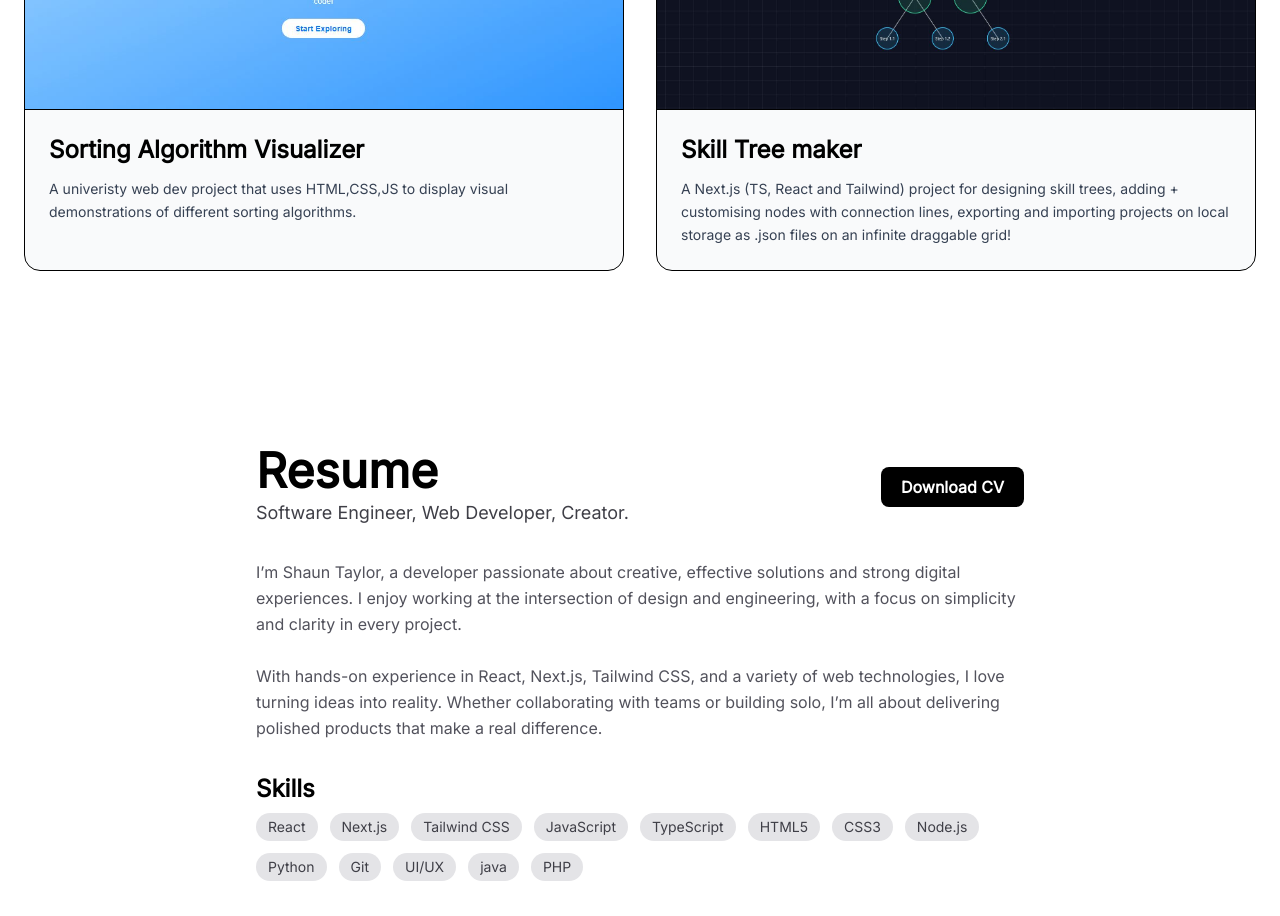
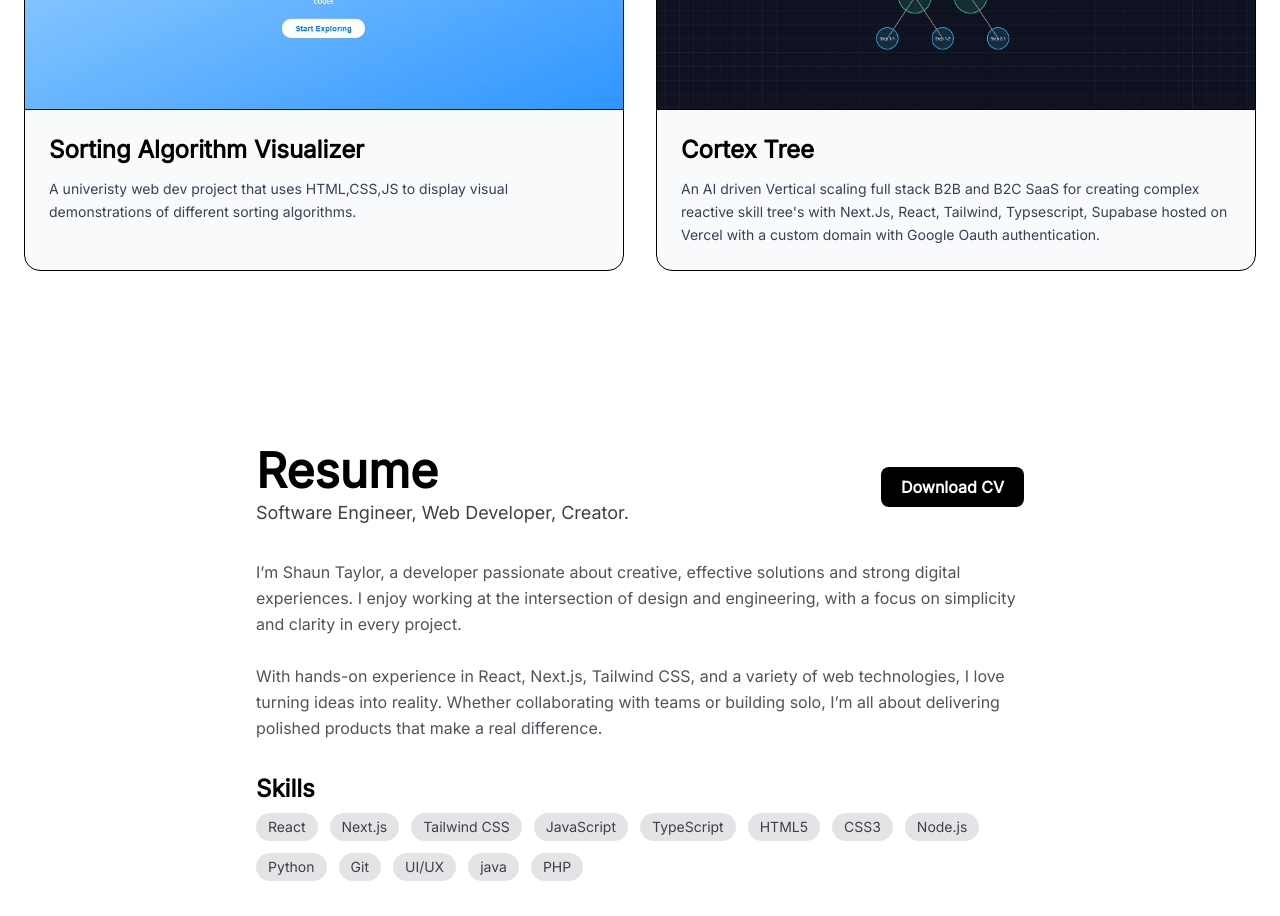
Before and after one commit to Shiro8223/Portfolio, a Next.js app: page / in a window 1280 px wide. Shown: the part 1540-2456 px from the top of the page. Built offline with nearby package versions, Linux system fonts and the light colour scheme.

Commit message:
cortextree

```diff
--- a/components/Projects.jsx
+++ b/components/Projects.jsx
@@ -32,11 +32,11 @@
       link: "https://shiro8223.github.io/SortingAlgorithmVisualizer/",
     },
     {
-    title: "Skill Tree maker",
+    title: "Cortex Tree",
       description:
-        "A Next.js (TS, React and Tailwind) project for designing skill trees, adding + customising nodes with connection lines, exporting and importing projects on local storage as .json files on an infinite draggable grid!",
+        "An AI driven Vertical scaling full stack B2B and B2C SaaS for creating complex reactive skill tree's with Next.Js, React, Tailwind, Typsescript, Supabase hosted on Vercel with a custom domain with Google Oauth authentication.",
       thumbnail: "/images/st-thumbnail.JPG",
-      link: "https://skill-tree-ebon.vercel.app",
+      link: "https://cortextree.com",
     }
 
   ];
```
